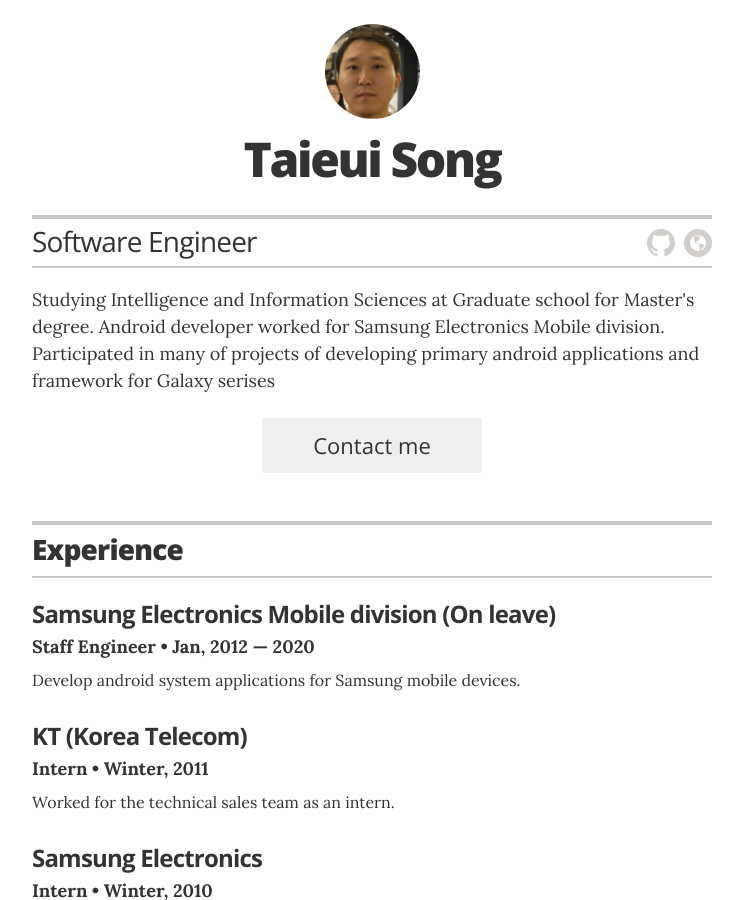
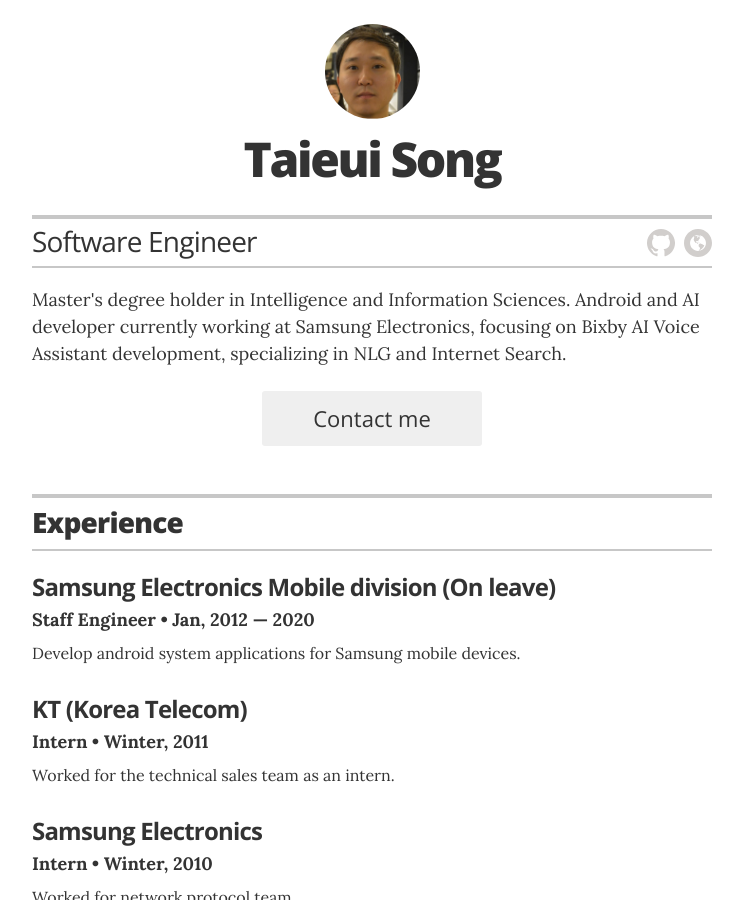
Before and after one commit to kofboy2000/resume, a Jekyll site: the page built from index.html, in a window 1280 px wide and 900 px high. Shown: the whole window, without its empty margins (268-1011 px from the left). Built offline with Jekyll 4.4.1, drawn with Linux system fonts in a browser that asks for light colours.

Commit message:
Update _config.yml

```diff
--- a/_config.yml
+++ b/_config.yml
@@ -23,7 +23,7 @@
 resume_header_contact_info:     "Yong-in, South Korea • +82-10-XXXX-XXXX • kofboy2000@gmail.com"
 display_header_contact_info:    "false"
 
-resume_header_intro: "<p>Studying Intelligence and Information Sciences at Graduate school for Master's degree. Android developer worked for Samsung Electronics Mobile division. Participated in many of projects of developing primary android applications and framework for Galaxy serises</p>"
+resume_header_intro: "<p>Master's degree holder in Intelligence and Information Sciences. Android and AI developer currently working at Samsung Electronics, focusing on Bixby AI Voice Assistant development, specializing in NLG and Internet Search.</p>"
 
 # use "yes" to display the email contact button,
 # "no" to display an "I'm not looking for work" message,
```
